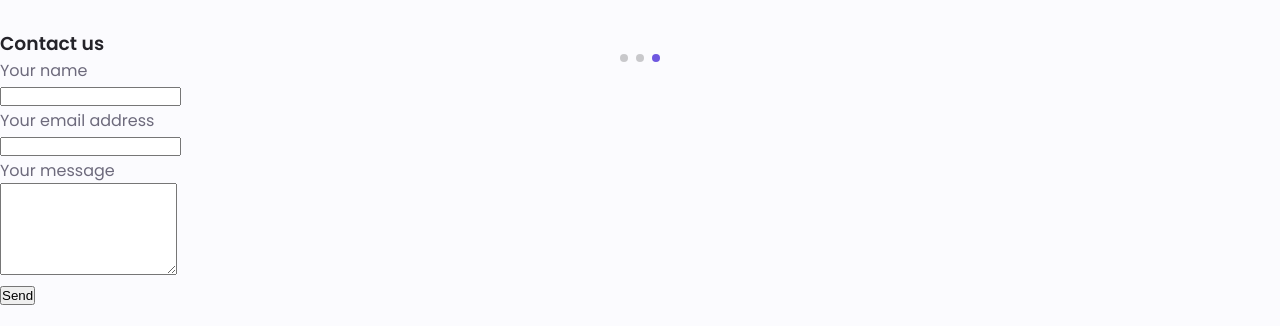
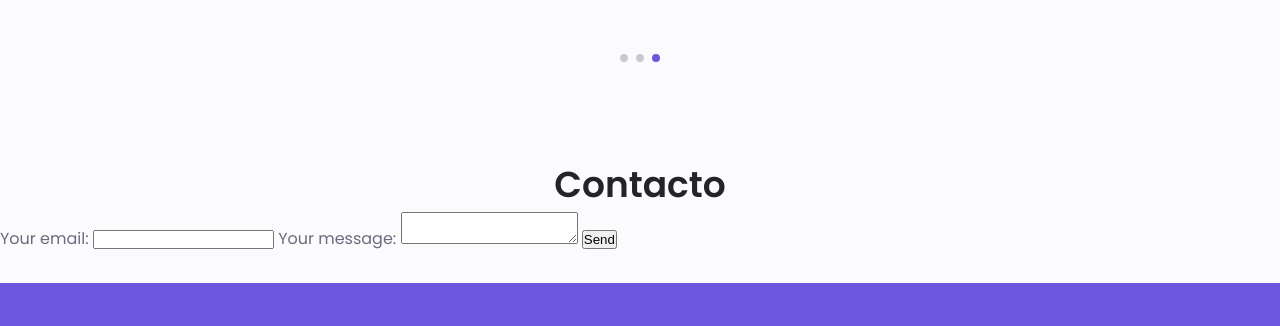
Before and after one commit to sergiovillaverde/sergiovillaverde.github.io, a plain HTML site: page index.html in a window 1280 px wide. Shown: the part 3175-3501 px from the top of the page. Drawn offline with nearby package versions, Linux system fonts and the light colour scheme.

Commit message:
formulario

```diff
--- a/index.html
+++ b/index.html
@@ -630,26 +630,21 @@
         <!-- </section> -->
 
         <!--==================== CONTACT ME ====================-->
-        <h3>Contact us</h3>
-        <form id="fcf-form-id" class="fcf-form-class" method="post" action="contact-form-process.php">
-                <label for="Name" class="fcf-label">Your name</label>
-                <div class="fcf-input-group">
-                    <input type="text" id="Name" name="Name" class="fcf-form-control" required>
-                </div>
-            <div class="fcf-form-group">
-                <label for="Email" class="fcf-label">Your email address</label>
-                <div class="fcf-input-group">
-                    <input type="email" id="Email" name="Email" class="fcf-form-control" required>
-                </div>
-            <div class="fcf-form-group">
-                <label for="Message" class="fcf-label">Your message</label>
-                <div class="fcf-input-group">
-                    <textarea id="Message" name="Message" class="fcf-form-control" rows="6" maxlength="3000" required></textarea>
-                </div>
-            </div>
-            <div class="fcf-form-group">
-                <button type="submit" id="fcf-button" class="fcf-btn fcf-btn-primary fcf-btn-lg fcf-btn-block">Send</button>
-            </div>
+        <section class="contact section" id="contact"></section>
+            <h2 class="section__title">Contacto</h2>
+            <form action="https://formspree.io/f/xqkobbaw" method="POST">
+                <label>
+                    Your email:
+                    <input type="email" name="email">
+                </label>
+                <label>
+                    Your message:
+                    <textarea name="message"></textarea>
+                </label>
+                <!-- your other form fields go here -->
+                <button type="submit">Send</button>
+            </form>
+        </section>
     </main>
 
     <!--==================== FOOTER ====================-->
```
